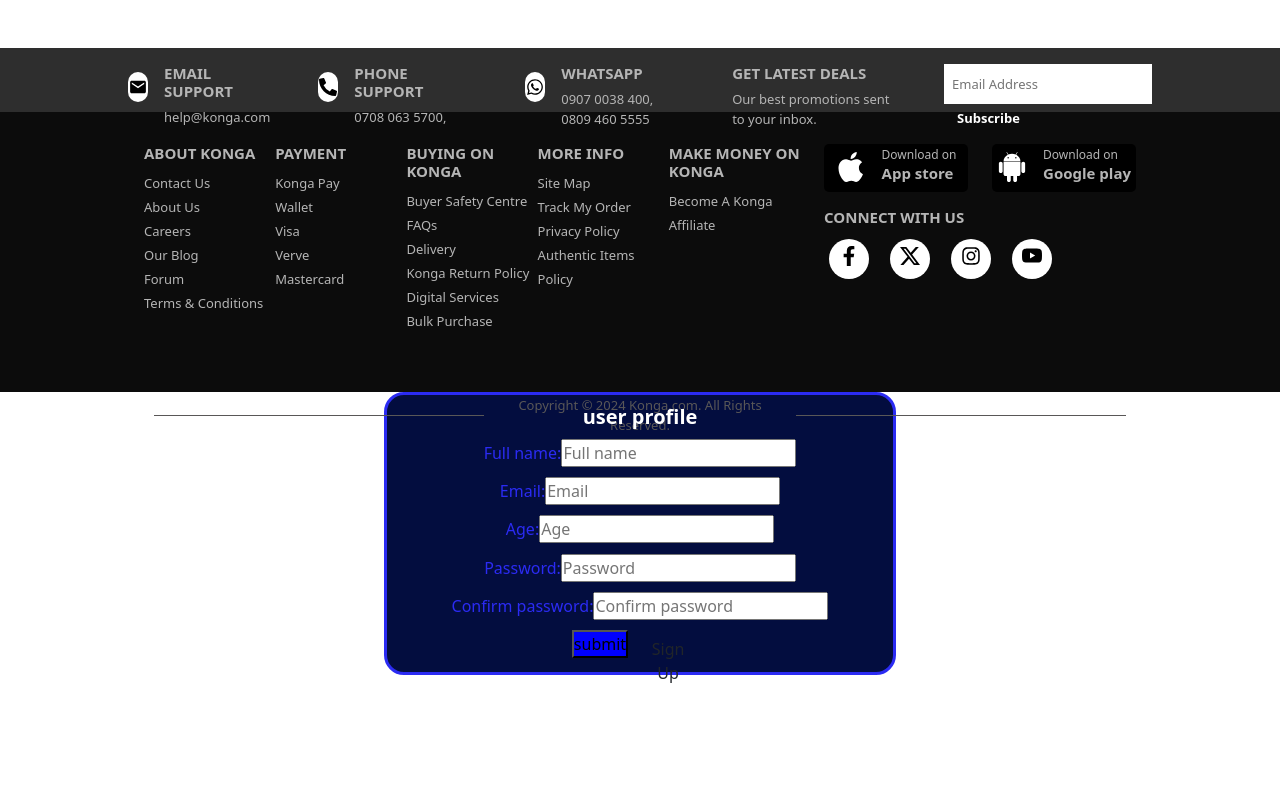
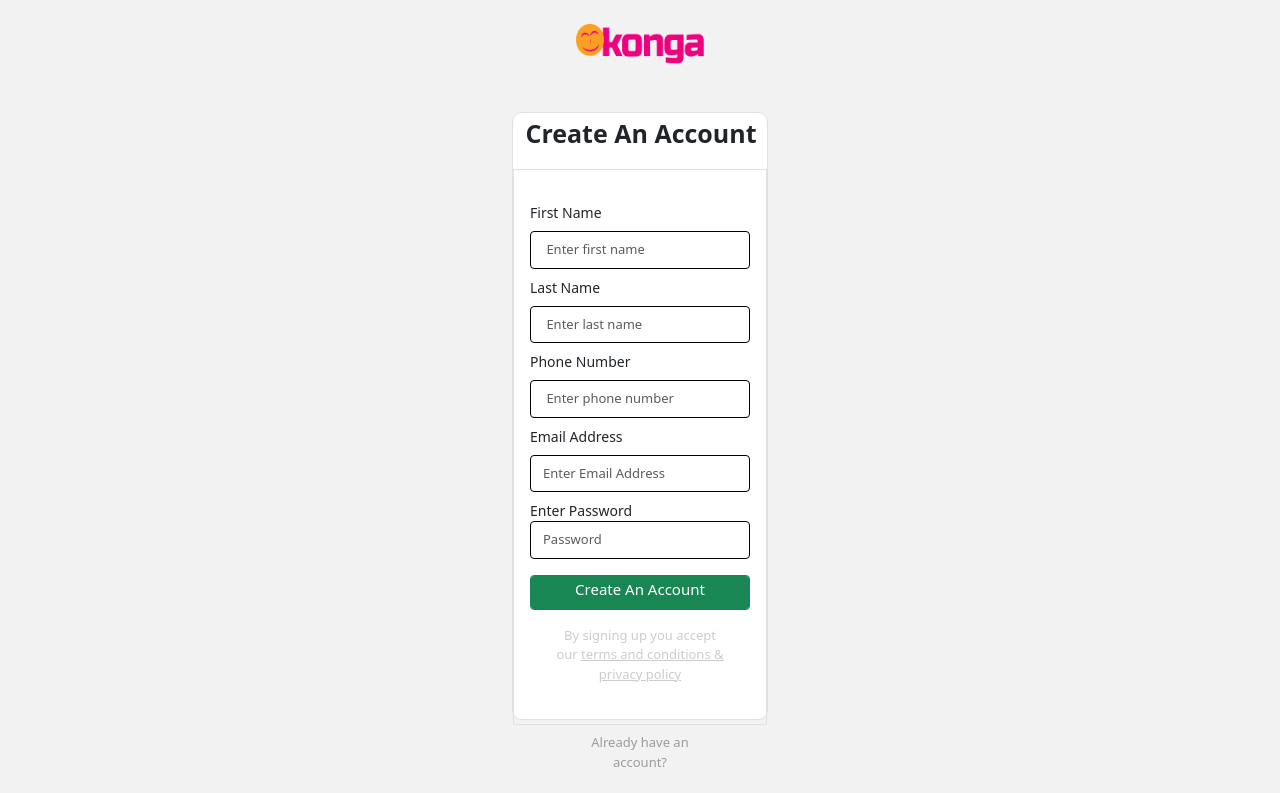
Before and after one commit to Deelolade/KongaProject, a React (Vite) app: page / in a window 1280 px wide. Shown: the top 793 px of the page. Built offline with nearby package versions, Linux system fonts and the light colour scheme.

Commit message:
Sign up page created

```diff
--- a/src/App.jsx
+++ b/src/App.jsx
@@ -4,8 +4,8 @@
 const App = () => {
   return (
     <div>
+      <SignUp/>
       <Home/>
-      <SignUp/>
     </div>
   )
 }
--- a/src/index.css
+++ b/src/index.css
@@ -143,53 +143,77 @@
   width: 35%;
   margin: 0 10px;
 }
-
-
-
+.form-body{
+  background-color: #F2F2F2;
+  height: 100vh;
+  width: 100vw;
+}
 .form-container{
-  margin-top: 30vh;
-  border :3px rgb(43, 43, 243) solid;
-  text-align: center;
-  width: 40vw;
-  border-radius:20px;
-  background-color: rgb(3, 13, 63);
+  /* margin-top: 30vh; */
+  width: 20vw;
+  height: 76vh;
+  border-radius:10px;
+  background-color: #fff;
   margin: auto;
 }
+.form-image-body{
+  margin: auto;
+  width:15vw;
+  height: 5vh;
+  text-align: center;
+}
+.signup-image{
+  width: 10vw;
+  height: 5vh;
+}
+.form-heading{
+  font-size: 25px;
+  font-weight: bolder;
+  text-transform: capitalize;
+  width: 20vw;
+  height: 5vh;
+  line-height: 5vh;
+  text-align: center;
+}
 .form-input{
-  margin:2%;
-  color:  rgb(43, 43, 243);
-}
-.form-profile{
-  margin: 2%;
-  color: white;
-  font-size: 20px;
-  font-weight: bold;
+  font-size: 14px;
 }
 .errors{
   color: red;
+  /* font-size: 10px; */
 }
-.submit{
-  background-color: blue;
-
+.submit-button{
+  color: white;
+  height: 35px;
 }
-.btn{
-  background-color: rgb(2, 55, 95);
-  margin-left: 30px;
+.submit-button-text{
   font-size: 15px;
-  width: 10vh;
-  height: 4vh;
-  padding: 10px 10px 10px 10px;
-  border: none;
-  border-radius: 50px;
-  margin: auto;
+  text-transform: capitalize;
 }
-.btn:hover, .submit:hover{
-  color: white;
-  font-size: 10px;
-  transition: .5s ease-in-out;
-  border-bottom-style:  5px red inset ;
-  transform:scale(1.1);
-
-
-
+.form-input-text {
+  color: #cccccc;
+  text-align: center;
+  font-size: 13px;
 }
+.form-input-text span{
+  color: #cccccc;
+  text-decoration: underline;
+}
+.form-footer{
+  text-align: center;
+}
+.form-footer-text{
+  font-size: 13px;
+  color: #9B9B9B;
+  /* text-align: center; */
+}
+.form-footer-button{
+  border: #ED017F 1px solid;
+  font-size: 15px;
+  color: #ED017F;
+  font-weight: bolder;
+}
+.form-footer-button :hover{
+  color: #fff;
+  background-color: #ED017F;
+}
--- a/src/pages/SignUp.jsx
+++ b/src/pages/SignUp.jsx
@@ -1,59 +1,78 @@
 import {useForm} from 'react-hook-form'
 import { yupResolver } from '@hookform/resolvers/yup'
 import * as yup from 'yup'
+import Logo from"../Images/pinkKongaLogo.png"
 
 const SignUp = () => {
+  const inputstyle ={
+    color: "black",
+    fontSize: "13px",
+    border:"1px solid #000"
+  }
   const ValidationSchema = yup.object().shape({
-    fullname: yup.string().required("The name field is required"),
-    email: yup.string().email().required("The email field is required"),
-    age: yup.number().positive().integer().required("The age field is required").min(18),
-    password: yup.string().required().min(4).max(20),
-    confirmPassword: yup.string().required().oneOf([yup.ref('password'),null,"Password don't match"])
+    firstname: yup.string().required("Please fill out this field"),
+    lastname: yup.string().required("Please fill out this field"),
+    phoneNumber: yup.string().required("Please fill out this field").matches(/^\d{11,}$/, "Phone number must be at least 11 digits long and contain only numbers"),
+    email: yup.string().email().required("Please fill out this field"),
+    password: yup.string().required("Please fill out this field").min(4).max(20),
 })
-const { register,handleSubmit, formState:{ errors }} =useForm({
+const { register,handleSubmit, formState:{ errors }} = useForm({
     resolver: yupResolver(ValidationSchema)
 })
 const onSubmit = (data) => {
     console.log(data)
 }
   return (
-
-      <div className='form-container'>
-        <h4 className='form-profile'>user profile</h4>
-        <form action="" className='form' onSubmit ={handleSubmit(onSubmit)}>
-          <div className='form-input'>
-          <label htmlFor="full name">Full name: </label>
-          <input type="text" name="" id="full name" placeholder='Full name'{...register('fullname')}/>
-          {errors.fullname && <p className='errors'>*{errors.fullname?.message}</p>}
+    <div className='form-body  pt-3  '>
+        <div className='form-image-body my-2'>
+        <img src={Logo} alt="Konga Logo" className='signup-image ' />
+        </div>
+      <div className='form-container mt-5 shadow-2 border border-1 '>
+          <h1 className='form-heading '>Create an account</h1>
+        <form action="" className='form mt-3 px-3 py-4 border border-1' onSubmit = {handleSubmit(onSubmit)}>
+          <div className=' form-input my-2'>
+          <label htmlFor="full name" className="form-label">First Name </label>
+          <input type="text" name="" id="full name" placeholder=' Enter first name'{...register('firstname')} className='form-control py-2 rounded-1' style={inputstyle}/>
+          {errors.firstname && <p className='errors'>*{errors.firstname?.message}</p>}
           </div>
-          <div className='form-input'>
-          <label htmlFor="email">Email: </label>
-          <input type="text" name="" id="email" placeholder='Email' {...register('email')}/>
+          <div className=' form-input my-2'>
+          <label htmlFor="last name" className="form-label">Last Name </label>
+          <input type="text" name="" id="last name" placeholder=' Enter last name'{...register('lastname')} className=' form-control py-2 rounded-1' style={inputstyle}/>
+          {errors.lastname && <p className='errors'>*{errors.lastname?.message}</p>}
+          </div>
+          <div className=' form-input my-2'>
+          <label htmlFor="Phone Number" className="form-label">Phone Number </label>
+          <input type="text" name="" id=" Phone Number " placeholder=' Enter phone number'{...register('phoneNumber')} className=' form-control py-2 rounded-1' style={inputstyle}/>
+          {errors.phoneNumber && <p className='errors'>*{errors.phoneNumber?.message}</p>}
+          </div>
+          <div className='form-input my-2 '>
+          <label htmlFor="email" className="form-label">Email Address </label>
+          <input type="text" name="" id="email" placeholder='Enter Email Address' {...register('email')} className='form-control py-2 rounded-1' style={inputstyle}/>
           {errors.email && <p className='errors'>*{errors.email?.message}</p>}
           </div>
-          <div className='form-input'>
-          <label htmlFor="age">Age: </label>
-          <input type="text" name="" id="age" placeholder='Age' {...register('age')}/>
-          {errors.age && <p className='errors'>*{errors.age?.message}</p>}
-          </div>
-          <div className='form-input'>
-          <label htmlFor="password">Password: </label>
-          <input type="text" name="" id="password" placeholder='Password' {...register('password')}/>
+
+          <div className='form-input my-2'>
+          <label htmlFor="password">Enter Password </label>
+          <input type="password" name="" id="password" placeholder='Password' {...register('password')} className=' form-control py-2 rounded-1 ' style={inputstyle}/>
           {errors.password && <p className='errors'>*{errors.password?.message}</p>}
           </div>
-          <div className='form-input'>
-          <label htmlFor="confirm-password">Confirm password: </label>
-          <input type="text" name="" id="confirm-password"  placeholder='Confirm password'  {...register('confirmPassword')}/>
-          {errors.confirmPassword && <p className='errors'>*{errors.confirmPassword?.message}</p>}
+          <div className='form-input-text mt-3'>
+            {/* <input type="submit" value ="Create an account" className='submit-button form-control' /> */}
+            <button className="btn btn-success submit-button form-control py-1 rounded-1 " type='submit'> <h4 className='submit-button-text'>Create an account</h4></button>
+          <div className="form-input-passage px-4">
+          <p className='mt-3'>By signing up you accept our <span>terms and conditions & privacy policy</span> </p>
           </div>
-
-          <div className='form-input'>
-            <input type="submit" value ="submit" className='submit' />
-            <button className='btn'>Sign Up</button>
 
           </div>
         </form>
+        <div className="form-footer  mt-2 mx-2">
+          <div className="form-footer-text mx-5">
+          <p>Already have an account?</p>
+          </div>
+          <button className="btn  form-footer-button form-control " type='submit'><h4 className='form-footer-button py-2 rounded-1 '>Login</h4></button>
+        </div>
     </div>
+  </div>
   )
 }
 
```
Also changed, not shown: src/Images/pinkKongaLogo.png (added).
